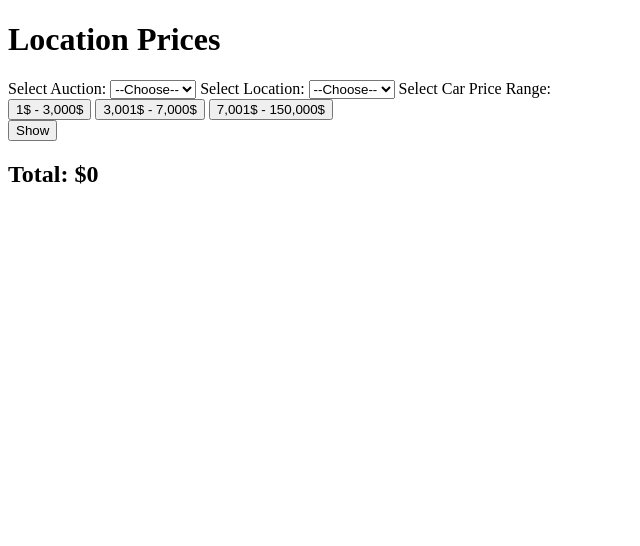
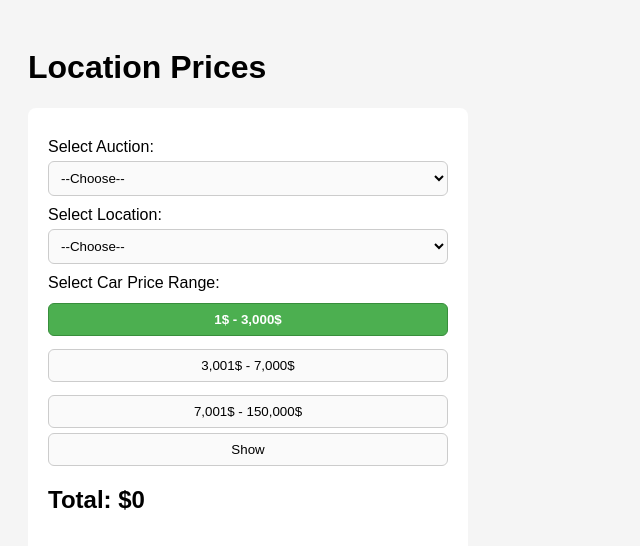
Before and after one commit to youmustknowmyusername/locationPrices, a plain HTML site: page index.html in a window 1280 px wide. Both pictures are taken after a click on the button "1$ - 3,000$". Shown: the whole page, without its empty margins (0-640 px from the left). Drawn offline with Linux system fonts and the light colour scheme.

Commit message:
Update style.css

```diff
--- a/style.css
+++ b/style.css
@@ -1,70 +1,40 @@
-const auctionSelect = document.getElementById('auction');
-const locationSelect = document.getElementById('location');
-const resultEl = document.getElementById('result');
-const priceButtons = document.querySelectorAll('#price-buttons button');
-const showBtn = document.getElementById('show');
-
-let selectedRange = null;
-
-// update locations when auction changes
-function updateLocations() {
-  locationSelect.innerHTML = '<option value="">--Choose--</option>';
-
-  if (auctionSelect.value === 'copart') {
-    const opt = document.createElement('option');
-    opt.value = 'AK-Anchorage';
-    opt.textContent = 'AK-Anchorage';
-    locationSelect.appendChild(opt);
-  }
+body {
+  font-family: Arial, sans-serif;
+  padding: 20px;
+  background: #f5f5f5;
 }
 
-auctionSelect.addEventListener('change', updateLocations);
+#app {
+  background: white;
+  padding: 20px;
+  border-radius: 8px;
+  max-width: 400px;
+}
 
-// handle selecting a price range
-priceButtons.forEach(btn => {
-  btn.addEventListener('click', () => {
-    selectedRange = btn.dataset.range;
+label {
+  display: block;
+  margin-top: 10px;
+}
 
-    // reset all, then highlight selected
-    priceButtons.forEach(b => b.classList.remove('active'));
-    btn.classList.add('active');
-  });
-});
+select, button {
+  width: 100%;
+  padding: 8px;
+  margin-top: 5px;
+  border-radius: 6px;
+  border: 1px solid #ccc;
+  background: #fafafa;
+  cursor: pointer;
+}
 
-showBtn.addEventListener('click', () => {
-  if (!selectedRange) {
-    alert('Please select a car price range.');
-    return;
-  }
+#price-buttons {
+  display: grid;
+  gap: 8px;
+  margin-top: 6px;
+}
 
-  const auction = auctionSelect.value;
-  const location = locationSelect.value;
-
-  if (!auction || !location) {
-    alert('Please select auction and location first.');
-    return;
-  }
-
-  // ✅ Special rule: Copart + AK-Anchorage + 1–3000$
-  if (
-    auction === 'copart' &&
-    location === 'AK-Anchorage' &&
-    selectedRange === '1-3000'
-  ) {
-    resultEl.textContent = 'Total: $5,340';
-    return;
-  }
-
-  // Default calculation (for all other cases)
-  const [min, max] = selectedRange.split('-').map(Number);
-  const price = (min + max) / 2;
-
-  const auctionFee = auction === 'copart' ? price * 0.12 : price * 0.10;
-  const locationFee = location === 'AK-Anchorage' ? 75 : 0;
-
-  const total = price + auctionFee + locationFee;
-  resultEl.textContent = `Range: $${min} - $${max} → Total: $${total.toFixed(2)}`;
-});
-
-// initialize
-updateLocations();
+#price-buttons button.active {
+  background: #4caf50;
+  color: white;
+  font-weight: bold;
+  border-color: #388e3c;
+}
```
